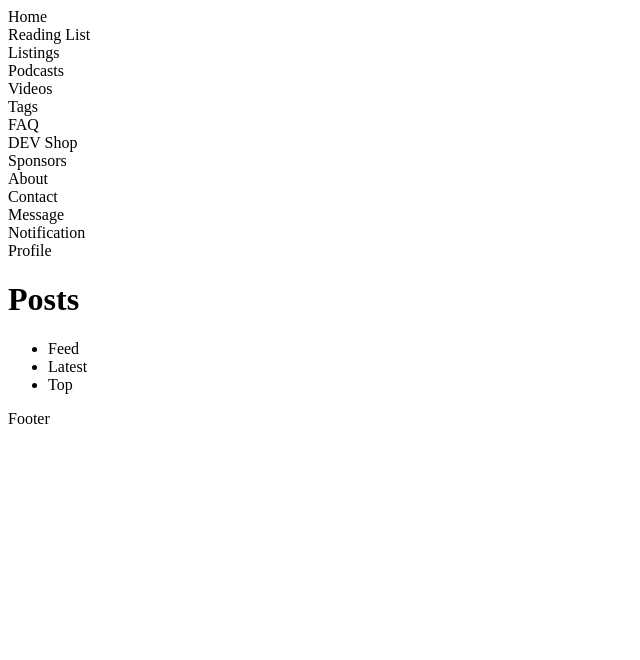
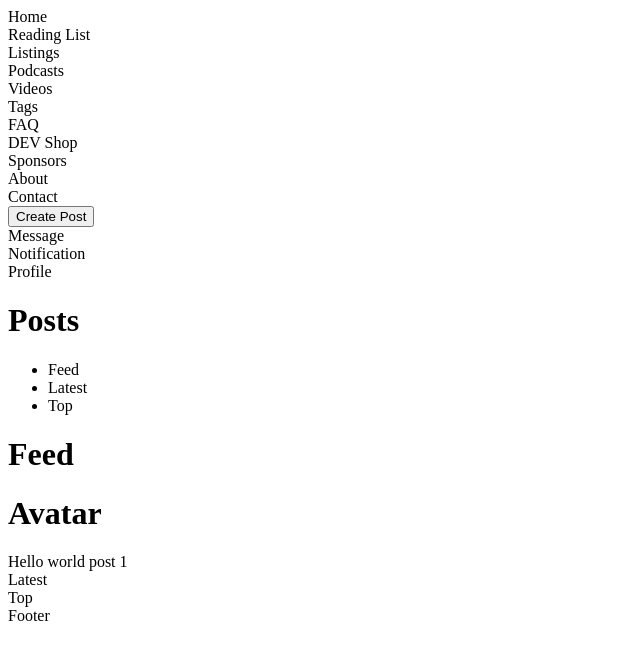
Before and after one commit to kalburgimanjunath/react-dev, a React (Create React App) app: page / in a window 1280 px wide. Shown: the top 660 px of the page, without its empty margins (0-640 px from the left). Built offline with nearby package versions, Linux system fonts and the light colour scheme.

Commit message:
3 files modified

```diff
--- a/src/common/Posts.js
+++ b/src/common/Posts.js
@@ -1,5 +1,30 @@
 import React from 'react';
+import Post from './sharedComponent/Post';
 export default function Posts() {
+  const posts = [
+    {
+      id: 1,
+      title: 'Hello world post 1',
+      url: '',
+      created_at: '10th July',
+      tags: ['money', 'only', 'honey'],
+      comments: [
+        {
+          id: 1,
+          comments: 'hello manju 123',
+        },
+        {
+          id: 2,
+          comments: 'hello manju 123',
+        },
+        {
+          id: 3,
+          comments: 'hello manju 123',
+        },
+      ],
+      likes: 1000,
+    },
+  ];
   return (
     <div>
       <h1>Posts</h1>
@@ -8,6 +33,17 @@ export default function Posts() {
         <li>Latest</li>
         <li>Top</li>
       </ul>
+      <div>
+        <div>
+          <h1>Feed</h1>
+          {posts &&
+            posts.map((item) => {
+              return <Post post={item} />;
+            })}
+        </div>
+        <div>Latest</div>
+        <div>Top</div>
+      </div>
     </div>
   );
 }
--- a/src/common/sharedComponent/Post.js
+++ b/src/common/sharedComponent/Post.js
@@ -1,4 +1,35 @@
 import React from 'react';
-export default function Post() {
-  return <div>Post</div>;
+export default function Post({ post }) {
+  // const post = [
+  //   {
+  //     id: 1,
+  //     title: 'Hello world post 1',
+  //     url: '',
+  //     created_at: '10th July',
+  //     tags: ['money', 'only', 'honey'],
+  //     comments: [
+  //       {
+  //         id: 1,
+  //         comments: 'hello manju 123',
+  //       },
+  //       {
+  //         id: 2,
+  //         comments: 'hello manju 123',
+  //       },
+  //       {
+  //         id: 3,
+  //         comments: 'hello manju 123',
+  //       },
+  //     ],
+  //     likes: 1000,
+  //   },
+  // ];
+  return (
+    <div>
+      <h1>Avatar</h1>
+      <div>
+        <div>{post.title}</div>
+      </div>
+    </div>
+  );
 }
--- a/src/common/sharedComponent/TopMenu.js
+++ b/src/common/sharedComponent/TopMenu.js
@@ -3,6 +3,9 @@ export default function TopMenu() {
   const navitem = ['Message', 'Notification', 'Profile'];
   return (
     <div>
+      <div>
+        <button>Create Post</button>
+      </div>
       {navitem.map((item) => {
         return <div>{item}</div>;
       })}
```
